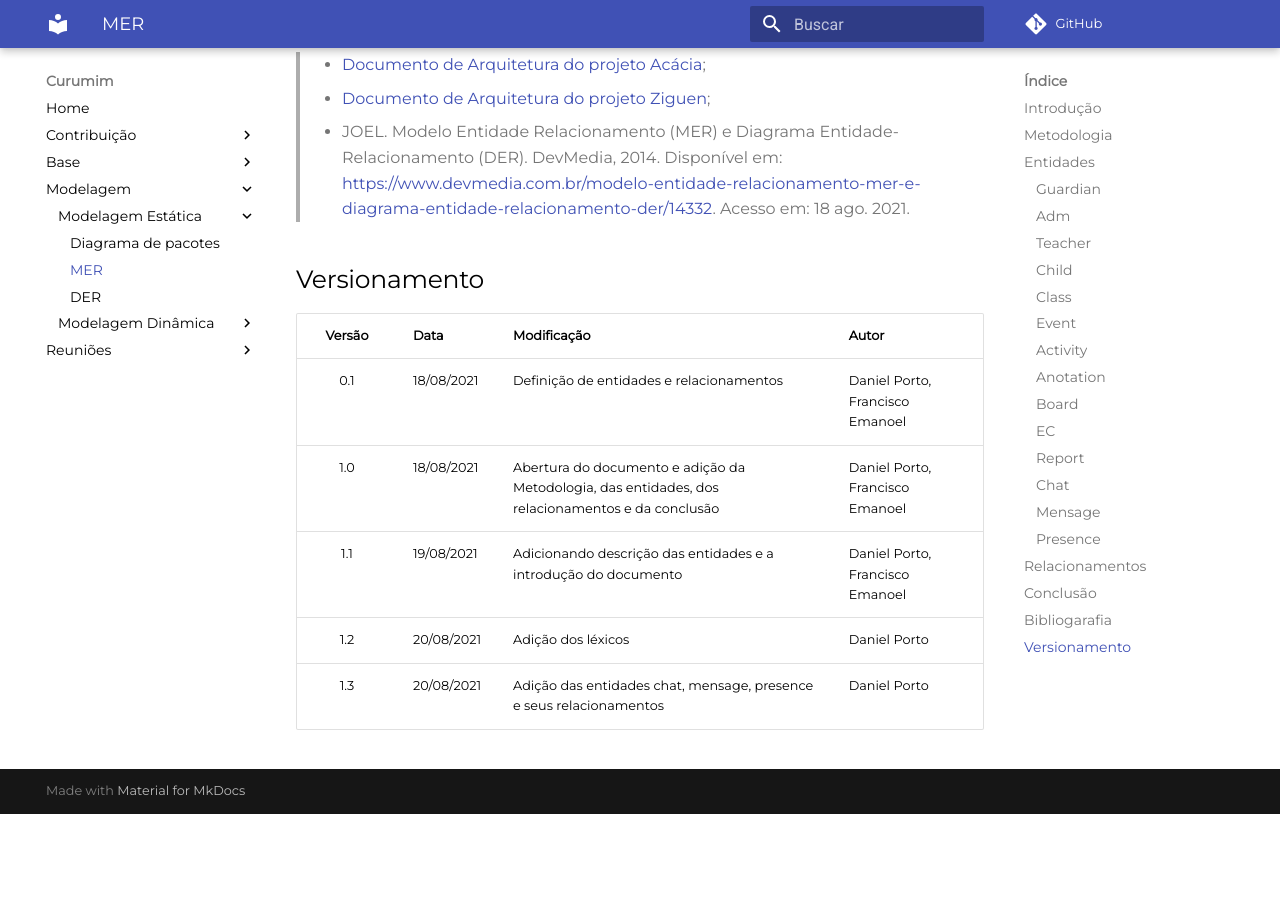
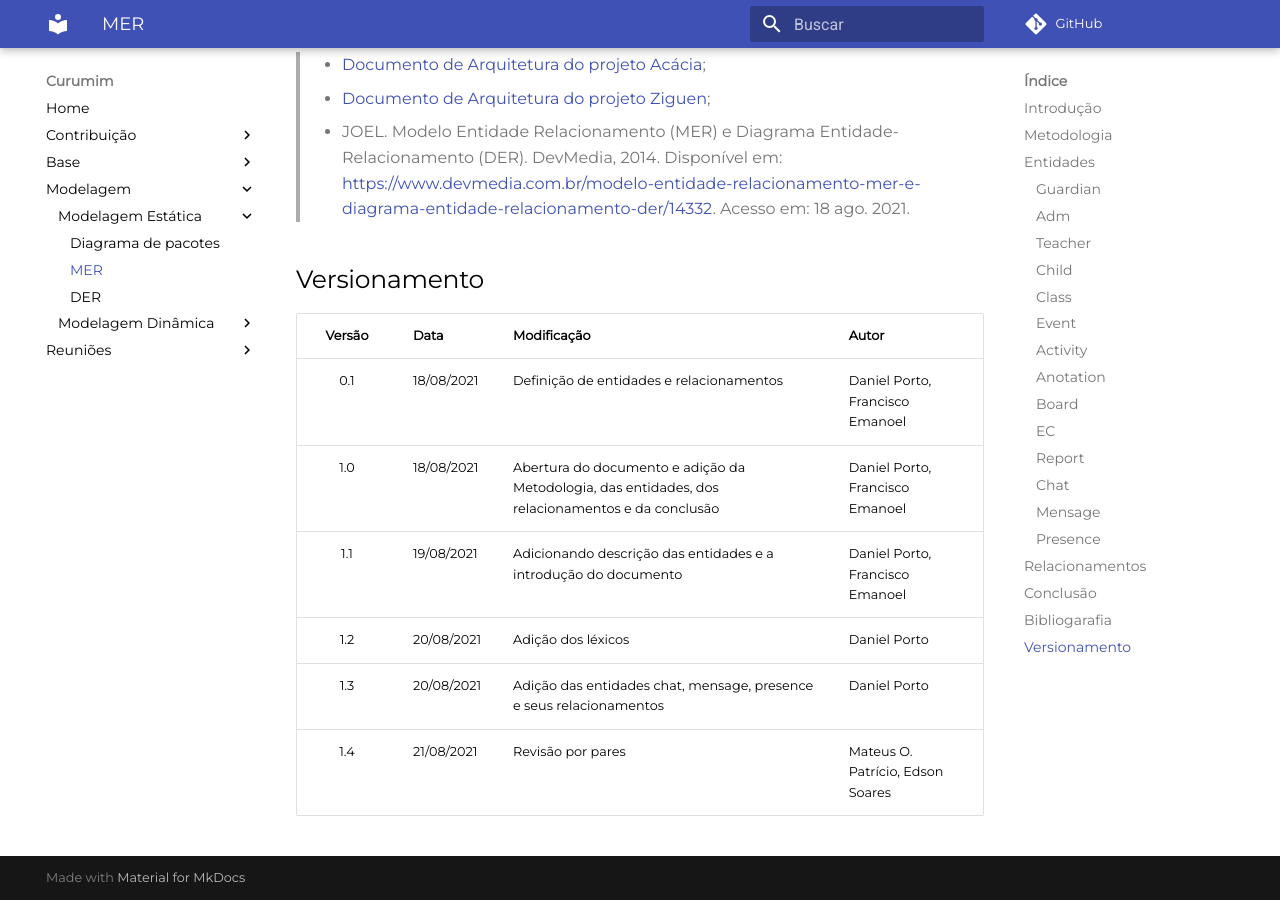
Before and after one commit to UnBArqDsw2021-1/2021.1_G6_Curumim, an MkDocs documentation site: the page built from docs/modelagem/modelagem-estatica/MER.md, in a window 1280 px wide and 900 px high, scrolled down 8224 px. Built offline with MkDocs 1.6.1 and Material for MkDocs 9.7.7, drawn with Linux system fonts in a browser that asks for light colours; comment, search, counter and statistics services are not loaded; before the commit the page ends 9038 px from its top, so only the background shows below that.

Commit message:
feat(#81) Revisão do MER e DER

```diff
--- a/docs/modelagem/modelagem-estatica/MER.md
+++ b/docs/modelagem/modelagem-estatica/MER.md
@@ -227,3 +227,4 @@
 | 1.1 | 19/08/2021 | Adicionando descrição das entidades e a introdução do documento | Daniel Porto, Francisco Emanoel  |
 | 1.2 | 20/08/2021 | Adição dos léxicos | Daniel Porto |
 | 1.3 | 20/08/2021 | Adição das entidades chat, mensage, presence e seus relacionamentos| Daniel Porto |
+| 1.4 | 21/08/2021 | Revisão por pares | Mateus O. Patrício, Edson Soares |
```
Also changed, not shown: docs/modelagem/modelagem-estatica/DER.md (+1 -0 lines).
